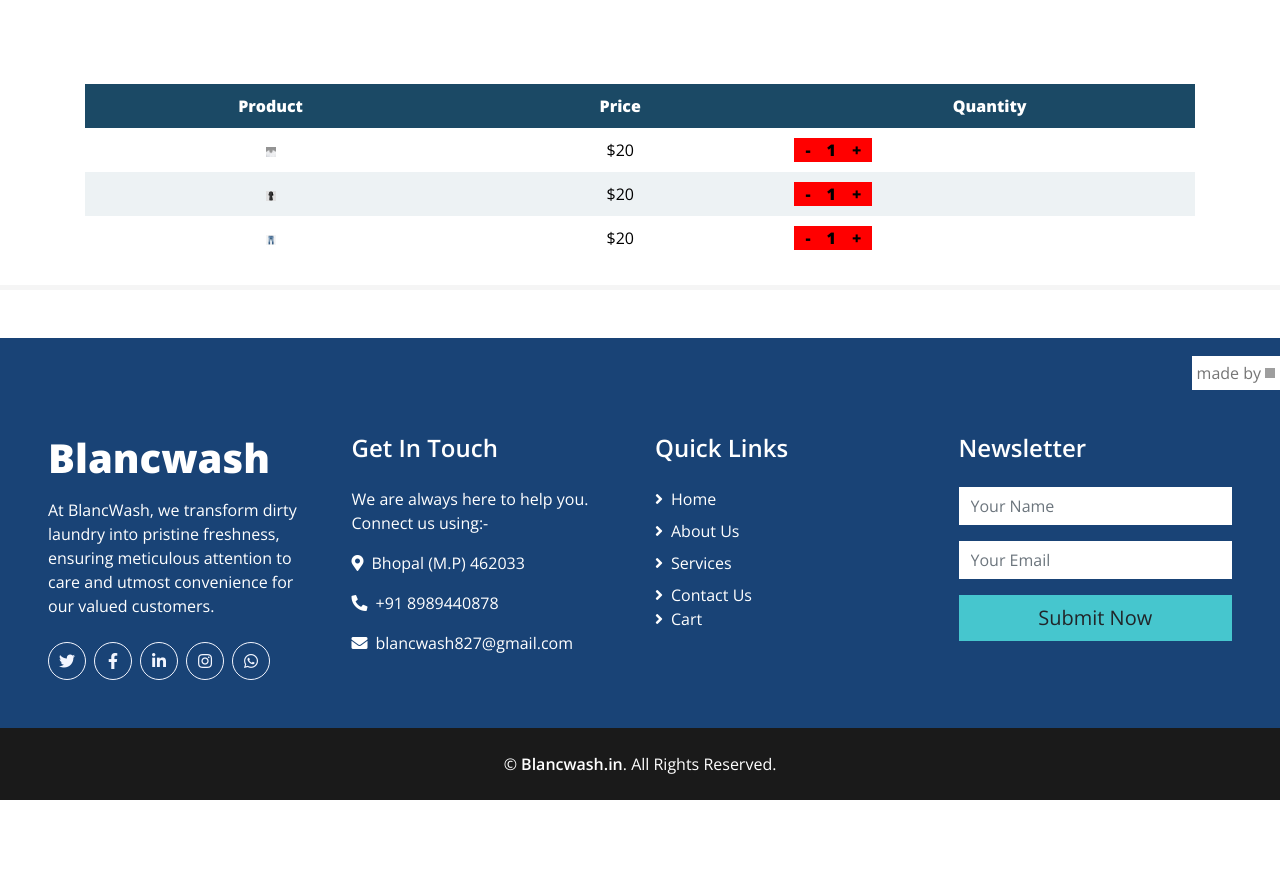
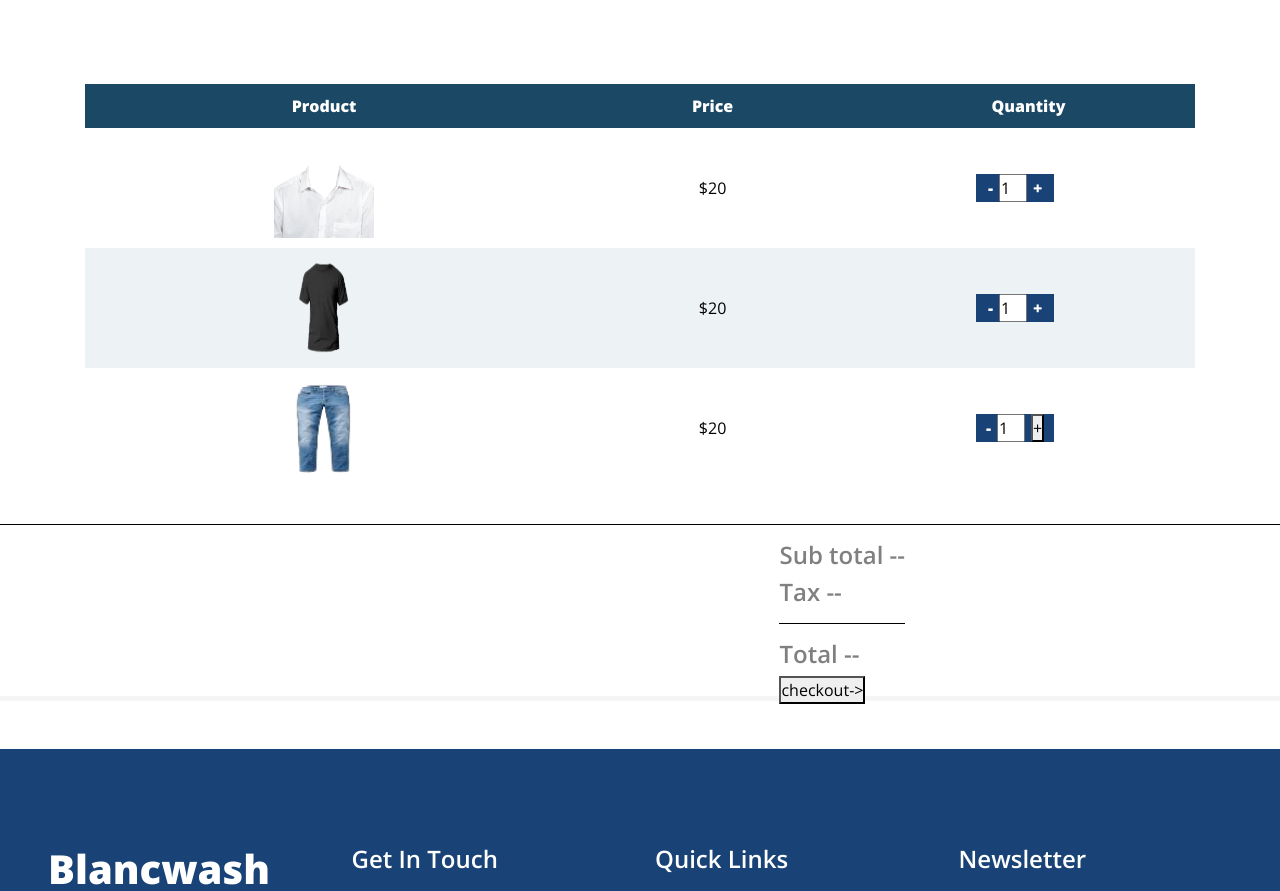
Before and after one commit to Ayushgpandey/blancwash, a website with bundled scripts: page cart.html in a window 1280 px wide. Shown: the part 360-1251 px from the top of the page. Before the commit the page ends 1160 px from the top, so only its background shows below. Built offline with nearby package versions, Linux system fonts and the light colour scheme; grey boxes are pictures that could not be loaded.

Commit message:
changes in cart.html and adding some js files

```diff
--- a/cart.html
+++ b/cart.html
@@ -144,40 +144,61 @@
             <tbody>
               <tr>
                 <td>
-                  <div class="img"><img src="img/shirt1.png" alt=""></div>
+                  <div class="cartimg">
+                    <img src="img/shirt1-removebg-preview.png" alt="Shirt" />
+                  </div>
                 </td>
                 <td>$20</td>
                 <td class="add">
                   <div class="checkout">
                     <div class="minus">-</div>
-                    <div class="number">1</div>
+                    <input
+                      type="number"
+                      name="number"
+                      value="1"
+                      id="Quantity1"
+                    />
                     <div class="plus">+</div>
                   </div>
                 </td>
               </tr>
               <tr>
                 <td>
-                <div class="img"><img src="img/tshirt.jpg" alt=""></div>
+                  <div class="cartimg">
+                    <img src="img/tshirt-removebg-preview.png" alt="Tshirt" />
+                  </div>
                 </td>
                 <td>$20</td>
                 <td class="add">
                   <div class="checkout">
                     <div class="minus">-</div>
-                        <div class="number">1</div>
+                    <input
+                      type="number"
+                      name="number"
+                      value="1"
+                      id="Quantity2"
+                    />
                     <div class="plus">+</div>
                   </div>
                 </td>
               </tr>
               <tr>
                 <td>
-                    <div class="img"><img src="img/jeans.jpg" alt=""></div>
+                  <div class="cartimg">
+                    <img src="img/jeans-removebg-preview.png" alt="Jeans" />
+                  </div>
                 </td>
                 <td>$20</td>
                 <td class="add">
                   <div class="checkout">
                     <div class="minus">-</div>
-                        <div class="number">1</div>
-                        <div class="plus">+</div>
+                    <input
+                      type="number"
+                      name="number"
+                      value="1"
+                      id="Quantity3"
+                    />
+                    <button class="plus">+</button>
                   </div>
                 </td>
               </tr>
@@ -185,19 +206,31 @@
           </table>
         </div>
       </div>
-      <footer class="page-footer">
-        <span>made by </span>
-        <a href="https://georgemartsoukos.com/" target="_blank">
-          <img
-            width="24"
-            height="24"
-            src="https://assets.codepen.io/162656/george-martsoukos-small-logo.svg"
-            alt="George Martsoukos logo"
-          />
-        </a>
-      </footer>
+      <footer class="page-footer"></footer>
+    </section>
+    <hr>
+    <section class="billing">
+      <div id="bill">
+        <span>
+          <h4>Sub total --</h4>
+          <h5 id="subtotal"></h5>
+        </span>
+        <span>
+          <h4>Tax --</h4>
+          <h5 id="tax"></h5>
+        </span>
+        <hr />
+        <span>
+          <h4>Total --</h4>
+          <h5 id="total"></h5>
+        </span>
+        <div class="button">
+          <button type="submit">checkout-></button>
+        </div>
+      </div>
     </section>
     <!-- cartpage end -->
+
     <!-- Footer Start -->
     <div class="line"></div>
     <div class="container-fluid bg-primary text-white mt-5 pt-5 px-sm-3 px-md-5">
@@ -270,6 +303,9 @@
     <script src="mail/jqBootstrapValidation.min.js"></script>
     <script src="mail/contact.js"></script>
 
+    <!-- cart script -->
+    <script src="js/cart.js"></script>
+
     <!-- Template Javascript -->
     <script src="js/main.js"></script>
   </body>
--- a/css/cart.css
+++ b/css/cart.css
@@ -44,7 +44,7 @@ h1 {
 }
 
 .table-wrapper::-webkit-scrollbar-thumb {
-  background: var(--darkblue);
+  background:#194376;
   border-radius: 40px;
 }
 
@@ -100,17 +100,40 @@ h1 {
 .checkout{
     display: flex;
     flex-direction: row;
-    gap: 16px;
+    gap: 6px;
     justify-content: center;
     align-items: center;
     font-weight: bold;
-    width: 20%;
-    background-color: red;
+    width: 25%;
+    background-color: #194376;
+    margin-left: 104px;
+    color: white;
 }
 tbody{
     text-align: center;
 }
-img{
-    width: 10px;
-    height: 10px;
+.cartimg img{
+    width: 100px;
+    height: 100px;
 }
+.add{
+    width: 30%;
+}
+input{
+    width: 28px;
+}
+#bill{
+  width: fit-content;
+    height: fit-content;
+    float: right;
+    margin-right: 375px;
+}
+.billing{
+  width: 100%;
+    height: 150px;
+}
+hr{
+ background-color: black;
+  width: 100%;
+  height: 1px;
+}
--- /dev/null
+++ b/js/cart.js
@@ -0,0 +1,8 @@
+let plus= document.getElementsByClassName("plus");
+let minus= document.getElementsByClassName("minus");
+let value= document.getElementsByName("input").value;
+
+plus.addEventListener("click", function(){
+    value=value+1;
+});
+console.log(value);
```
Also changed, not shown: contact.html (+5 -5 lines), index.js (added, +30 -0 lines), package.json (added, +112 -0 lines), service.html (+1 -1 lines), img/jeans-removebg-preview.png (added), img/jeans.jpg (deleted), img/shirt1-removebg-preview.png (added), img/shirt1.png (deleted), img/tshirt-removebg-preview.png (added), img/tshirt.jpg (deleted), js/connection.js (added), 1 other file. Lines whose indentation alone changed are shown as unchanged.
